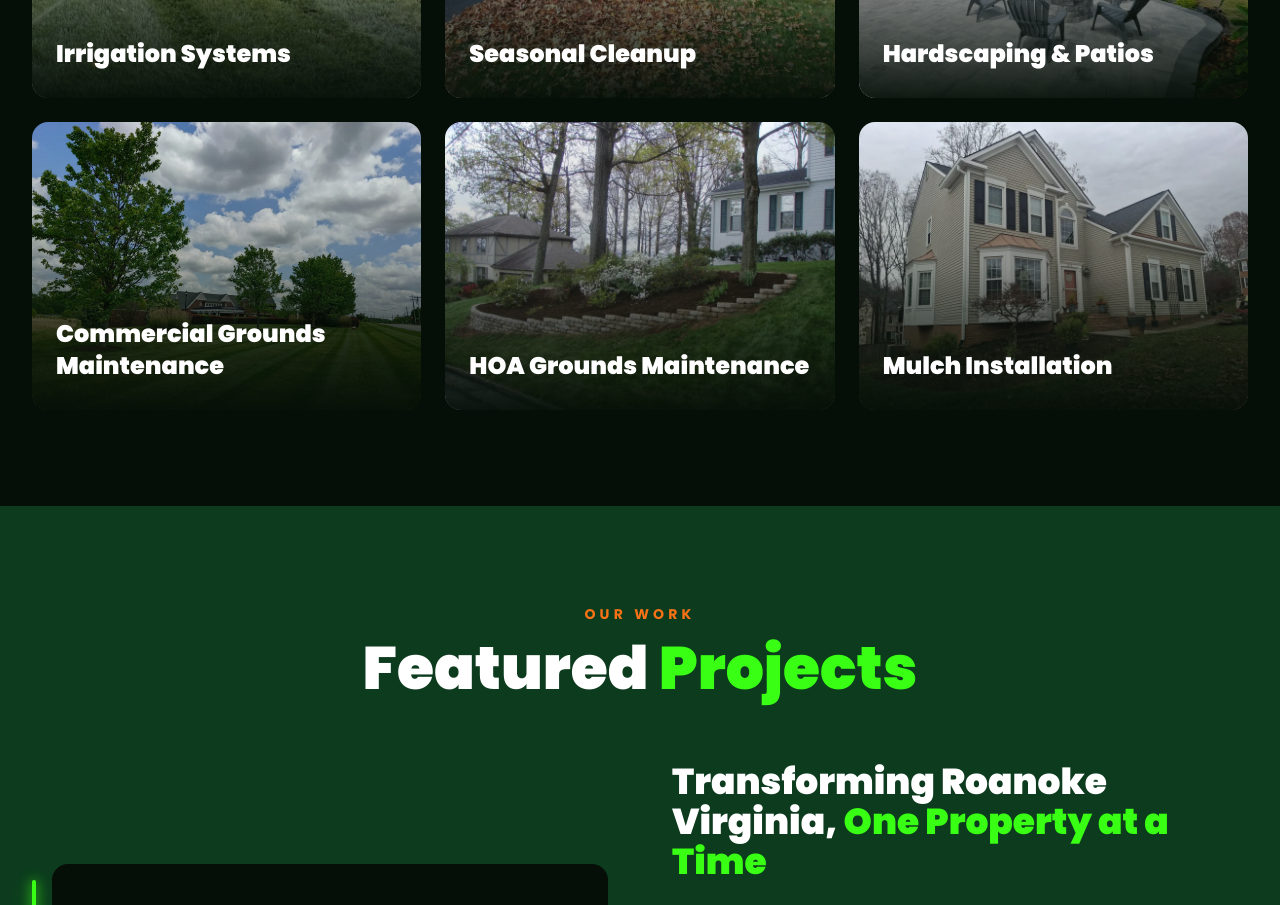
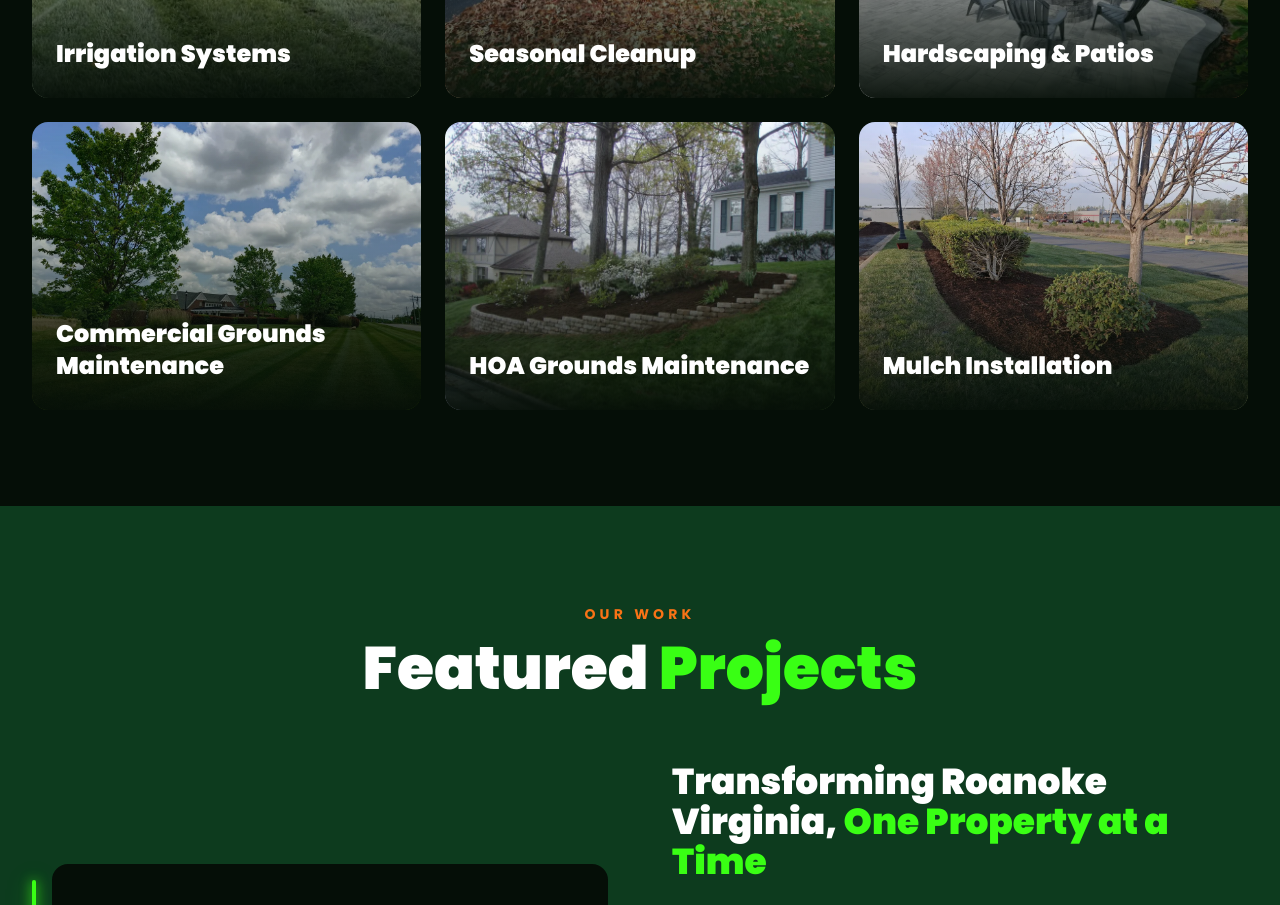
Before and after one commit to juancjara-oss/greenscapes, a Next.js app: page / in a window 1280 px wide. Shown: the part 1780-2685 px from the top of the page. Built offline with nearby package versions, Linux system fonts and the light colour scheme; grey boxes are pictures that could not be loaded.

Commit message:
Add real photo for Mulch Installation service
Co-Authored-By: Claude Sonnet 4.6 <noreply@anthropic.com>

```diff
--- a/components/Services.tsx
+++ b/components/Services.tsx
@@ -73,7 +73,7 @@ const services = [
     name: 'Mulch Installation',
     alt: 'Mulch installation service Roanoke Virginia – Greenscapes VA',
     description: 'Fresh mulch installation that beautifies your beds, suppresses weeds, retains moisture, and protects your plant roots every season.',
-    image: '/assets/landscaping-before.webp',
+    image: '/assets/mulch-installation.webp',
   },
 ]
 
--- a/content/service-pages.ts
+++ b/content/service-pages.ts
@@ -313,7 +313,7 @@ export const servicePages: ServicePage[] = [
     tagline: 'Fresh mulch that transforms your beds and protects your plants.',
     metaTitle: 'Mulch Installation Roanoke VA | Greenscapes VA',
     metaDescription: 'Professional mulch installation in Roanoke, VA. Hardwood, dyed, and natural mulch delivered and installed in planting beds. Call (540) 798-4479 for a free estimate.',
-    image: '/assets/landscaping-before.webp',
+    image: '/assets/mulch-installation.webp',
     keywords: 'mulch installation Roanoke VA, mulch delivery Roanoke Virginia, hardwood mulch Roanoke, landscape mulch Salem VA, mulch beds Vinton Virginia',
     content: `
       <p>Fresh mulch is one of the fastest ways to transform how your property looks — and one of the best investments you can make for the long-term health of your trees, shrubs, and planting beds. Greenscapes VA provides professional mulch installation for residential and commercial properties throughout Roanoke, Salem, Vinton, and the surrounding Roanoke Valley.</p>
```
Also changed, not shown: public/assets/mulch-installation.webp (added).
